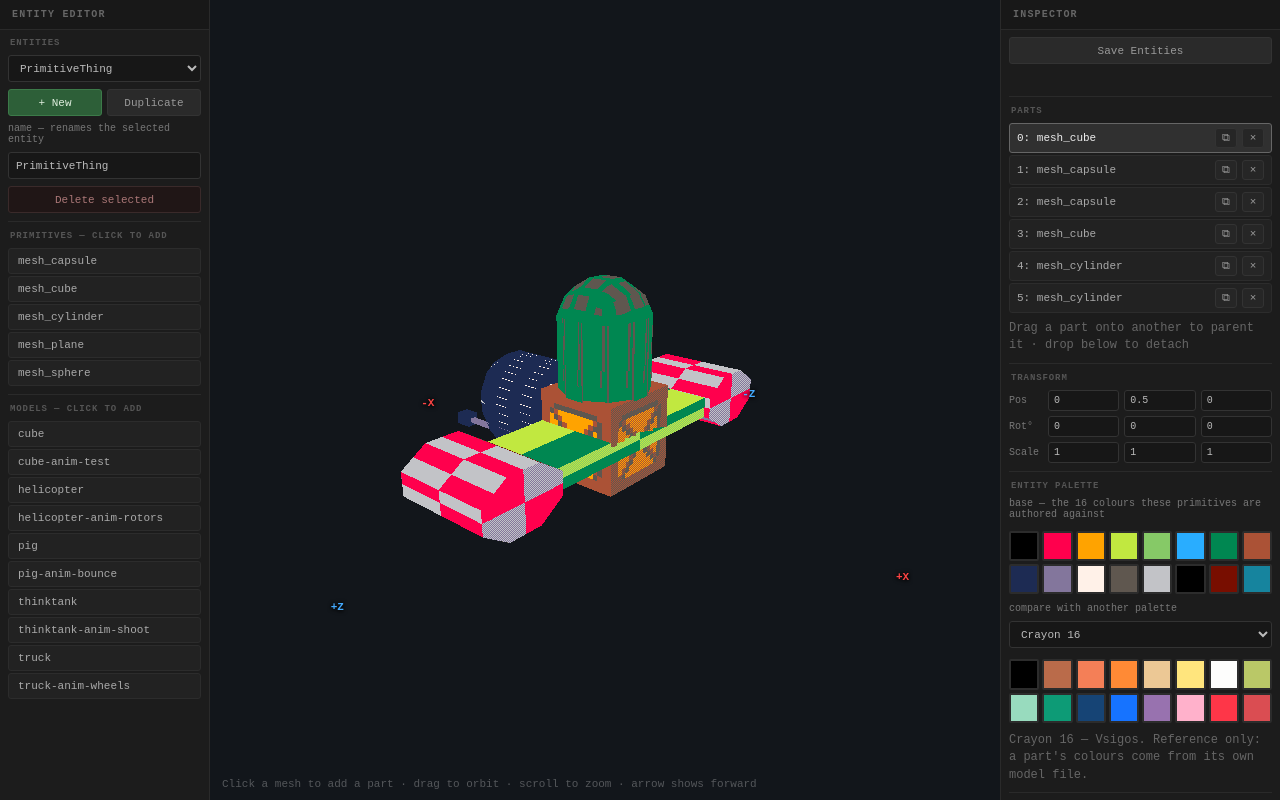
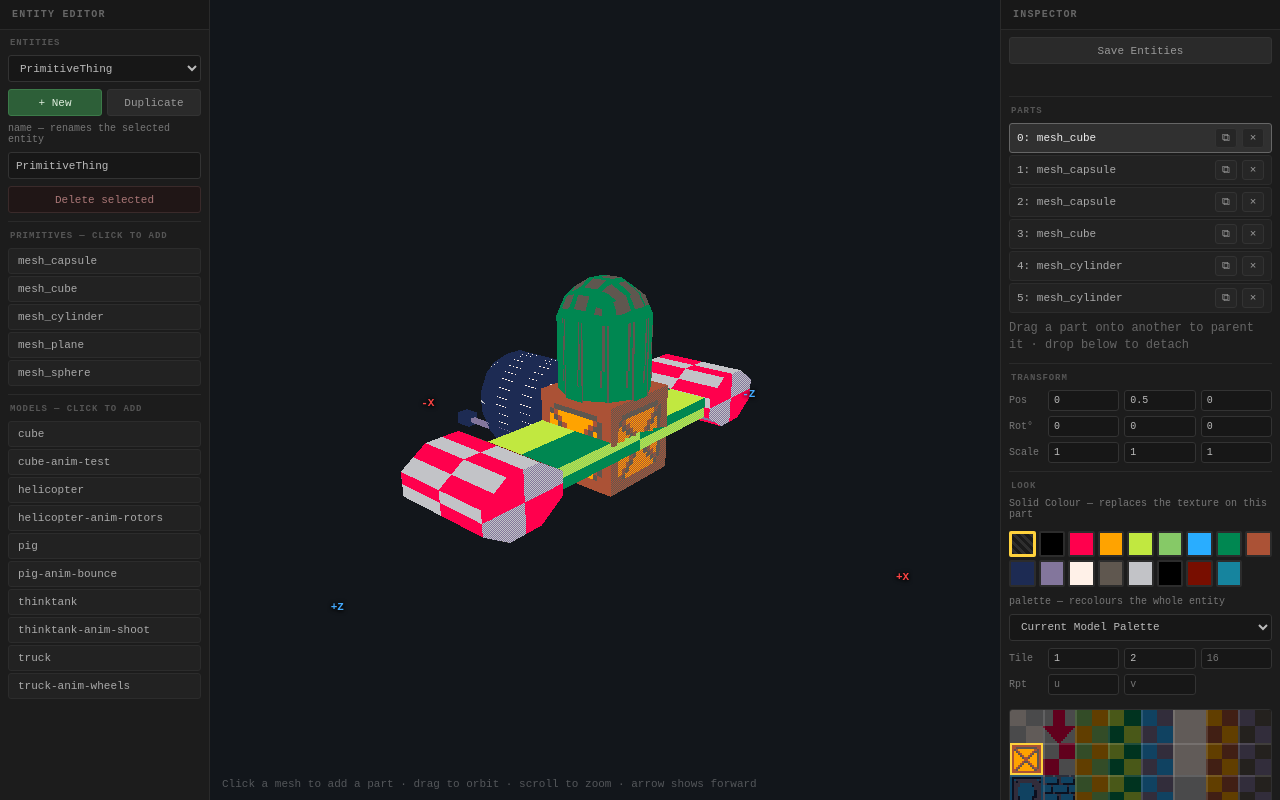
Before and after one commit to bnicolucci/picocad2-basics, a website built with Vite: page editor_entity.html in a window 1280 px wide. Built offline with nearby package versions, Linux system fonts and the light colour scheme.

Commit message:
Entity editor: one palette dropdown that actually recolours
The previous Entity Palette section was clutter: a base palette row, a
second row to compare against, and then a separate colour list — three
things to read before picking a colour.

Now there is just the Solid Colour swatches with a dropdown under them:
"Current Model Palette" followed by the 22 themes in
assets/palettes/picocad_palettes.ts. Choosing one recolours everything at
once — the 3D preview, the swatch list and the UV picker.

That works because a model texture is palette-INDEXED: the pixels are
indices and the palette maps them to colours, so swapping palettes only
rebuilds the 16x3 colour map and leaves the texture itself alone. All
three views read that one texture, so they cannot disagree.
transparentIndex deliberately stays the model's, since it says which
texels were authored to vanish — a property of the texture, not of the
colours.

Re-paletted uploads are cached per (model, palette), so parts sharing a
mesh still share one GPU upload rather than one each.

Editor-only for now: the choice is not written to the blueprint, so it
resets on reload. Persisting it needs a palette field on EntityBlueprint
and the runtime applying it at spawn.

Co-Authored-By: Claude Opus 5 (1M context) <noreply@anthropic.com>

```diff
--- a/editor_entity.html
+++ b/editor_entity.html
@@ -176,19 +176,11 @@
           </div>
 
           <div class="section">
-            <div class="section-title">Entity Palette</div>
-            <div class="field-label">base — the 16 colours these primitives are authored against</div>
-            <div id="base-palette" class="swatch-row"></div>
-            <label class="field-label" for="palette-select">compare with another palette</label>
-            <select id="palette-select"></select>
-            <div id="palette-preview" class="swatch-row"></div>
-            <div id="palette-note" class="muted"></div>
-          </div>
-
-          <div class="section">
             <div class="section-title">Look</div>
             <label class="field-label">Solid Colour — replaces the texture on this part</label>
             <div id="color-swatches" class="swatch-row"></div>
+            <label class="field-label" for="palette-select">palette — recolours the whole entity</label>
+            <select id="palette-select"></select>
             <div class="grid4">
               <label>Tile</label>
               <input id="l-tile-u" class="num" type="number" min="1" step="1" placeholder="u" />
--- a/src/editor_entity.ts
+++ b/src/editor_entity.ts
@@ -19,9 +19,9 @@ import { textureRgba, tileAtPixel, tileGrid } from './lib/editorTexture';
 import { PicoCad2Loader, type PicoCadModel } from './lib/loader';
 import { type Forward, Object3D } from './lib/object3d';
 import { modelBaseName } from './lib/picocad2_animation_extract';
-import { picoCadPalettes } from './assets/palettes/picocad_palettes';
+import { picoCadPalettes, type PicoCadPaletteTheme } from './assets/palettes/picocad_palettes';
 import type { BuiltTexture } from './lib/picocad2';
-import { computeUvBounds, type UvTransform } from './lib/renderer';
+import { computeUvBounds, type ModelData, type UvTransform } from './lib/renderer';
 
 const PRIMITIVE_FILES = import.meta.glob(
     ['./assets/primitives/*.txt', '!./assets/primitives/*-anim-*.txt', '!./assets/primitives/*_anim_*.txt'],
@@ -241,6 +241,7 @@ async function rebuildPreview(frame = false): Promise<void> {
 
     try {
         entityGroup = instantiateEntity(toBlueprint(entity), (mesh) => textCache.get(mesh));
+        applyPalette(entityGroup);
     } catch (error) {
         setStatus(`Preview failed: ${error instanceof Error ? error.message : error}`, true);
         return;
@@ -357,8 +358,7 @@ function renderColorSwatches(): void {
     colorSwatchesEl.replaceChildren();
     const part = current?.parts[selectedPart] ?? null;
     if (!part) return;
-    const texture = modelFor(part.mesh)?.texture ?? gizmoModel.texture;
-    const colors = paletteCss(texture);
+    const colors = paletteCss(effectiveTexture(part.mesh) ?? gizmoModel.texture);
 
     const swatch = (label: string, title: string, value: number | null, css?: string): HTMLButtonElement => {
         const button = document.createElement('button');
@@ -381,46 +381,81 @@ function renderColorSwatches(): void {
     });
 }
 
-// --- entity palette -----------------------------------------------------
-// The primitives are authored against one 16-colour palette; this shows it, and
-// lets you hold any of the other picoCAD palettes up against it.
+// --- palette ------------------------------------------------------------
+// A model's texture is palette-INDEXED: the pixels are indices and the palette
+// maps them to colours. So swapping palettes is swapping that map, leaving the
+// texture untouched — which recolours the preview, the solid-colour swatches
+// and the UV picker together, because all three read the same texture.
 
-const basePaletteEl = $('base-palette');
 const paletteSelect = $<HTMLSelectElement>('palette-select');
-const palettePreviewEl = $('palette-preview');
-const paletteNoteEl = $('palette-note');
+let palette: PicoCadPaletteTheme | null = null;
 
-function fillSwatchRow(el: HTMLElement, colors: string[], titles: (i: number) => string): void {
-    el.replaceChildren();
-    el.classList.add('readonly', 'palette');
-    colors.forEach((css, index) => {
-        const chip = document.createElement('div');
-        chip.className = 'color-swatch';
-        chip.style.background = css;
-        chip.title = titles(index);
-        el.appendChild(chip);
-    });
+/** The same texture under a different palette. `transparentIndex` stays the
+    model's — it says which texels were authored to vanish, which is a property
+    of the texture, not of the colours. */
+function repalette(texture: BuiltTexture, theme: PicoCadPaletteTheme): BuiltTexture {
+    const palettePixels = new Uint8Array(16 * 3 * 4);
+    for (let c = 0; c < 16; c++) {
+        const rows = [theme.colors[c], theme.colors[theme.shadePal1[c] ?? c], theme.colors[theme.shadePal2[c] ?? c]];
+        for (let row = 0; row < 3; row++) {
+            const o = (row * 16 + c) * 4;
+            const rgb = rows[row] ?? rows[0] ?? [0, 0, 0];
+            palettePixels[o] = rgb[0];
+            palettePixels[o + 1] = rgb[1];
+            palettePixels[o + 2] = rgb[2];
+            palettePixels[o + 3] = 255;
+        }
+    }
+    return { ...texture, palettePixels };
 }
 
-function renderPalettes(): void {
-    const base = paletteCss(gizmoModel.texture);
-    fillSwatchRow(basePaletteEl, base, (i) => `${i}: ${base[i]}`);
+// One re-paletted upload per (model, palette), so parts sharing a mesh still
+// share a single GPU upload instead of one each.
+const repalettedModels = new Map<string, Map<ModelData, ModelData>>();
 
-    const chosen = picoCadPalettes[paletteSelect.value as keyof typeof picoCadPalettes];
-    if (!chosen) return;
-    const colors = chosen.colors.map(([r, g, b]) => `rgb(${r}, ${g}, ${b})`);
-    fillSwatchRow(palettePreviewEl, colors, (i) => `${i}: ${colors[i]}`);
-    paletteNoteEl.textContent = `${chosen.name} — ${chosen.author}. Reference only: a part's colours come from its own model file.`;
+function repalettedModel(model: ModelData, theme: PicoCadPaletteTheme): ModelData {
+    let byModel = repalettedModels.get(theme.id);
+    if (!byModel) repalettedModels.set(theme.id, (byModel = new Map()));
+    let swapped = byModel.get(model);
+    if (!swapped) byModel.set(model, (swapped = { meshes: model.meshes, texture: repalette(model.texture, theme) }));
+    return swapped;
 }
 
-for (const [id, palette] of Object.entries(picoCadPalettes)) {
+/** What a part's texture looks like right now — its model's own, or the
+    override. Drives the swatches and the UV canvas. */
+function effectiveTexture(mesh: string): BuiltTexture | null {
+    const model = modelFor(mesh);
+    if (!model) return null;
+    return palette ? repalette(model.texture, palette) : model.texture;
+}
+
+/** Point every model root in a built entity at the re-paletted upload. */
+function applyPalette(root: Object3D): void {
+    if (!palette) return;
+    const walk = (object: Object3D): void => {
+        if (object.model) object.model.model = repalettedModel(object.model.model, palette!);
+        for (const child of object.children) walk(child);
+    };
+    walk(root);
+}
+
+const CURRENT_MODEL_PALETTE = '';
+for (const [value, label] of [
+    [CURRENT_MODEL_PALETTE, 'Current Model Palette'],
+    ...Object.entries(picoCadPalettes).map(([id, p]) => [id, p.name] as const),
+] as const) {
     const option = document.createElement('option');
-    option.value = id;
-    option.textContent = palette.name;
+    option.value = value;
+    option.textContent = label;
     paletteSelect.appendChild(option);
 }
-paletteSelect.addEventListener('change', renderPalettes);
-renderPalettes();
+
+paletteSelect.addEventListener('change', () => {
+    palette = picoCadPalettes[paletteSelect.value as keyof typeof picoCadPalettes] ?? null;
+    renderColorSwatches();
+    drawUv();
+    void rebuildPreview();
+});
 
 // --- UV picker ----------------------------------------------------------
 // The part's texture, drawn at native size and CSS-scaled up, with the tile
@@ -455,8 +490,9 @@ function modelFor(mesh: string): PicoCadModel | null {
 function drawUv(): void {
     const part = current?.parts[selectedPart] ?? null;
     const model = part ? modelFor(part.mesh) : null;
+    const tex = part ? effectiveTexture(part.mesh) : null;
 
-    if (!part || !model) {
+    if (!part || !model || !tex) {
         uvCtx.clearRect(0, 0, uvCanvas.width, uvCanvas.height);
         uvCanvas.classList.add('disabled');
         uvHint.textContent = part ? 'Loading texture…' : 'Select a part to pick its UV.';
@@ -465,7 +501,6 @@ function drawUv(): void {
     }
     uvCanvas.classList.remove('disabled');
 
-    const tex = model.texture;
     if (uvCanvas.width !== tex.width || uvCanvas.height !== tex.height) {
         uvCanvas.width = tex.width;
         uvCanvas.height = tex.height;
```
Also changed, not shown: CLAUDE.md (+1 -0 lines).
